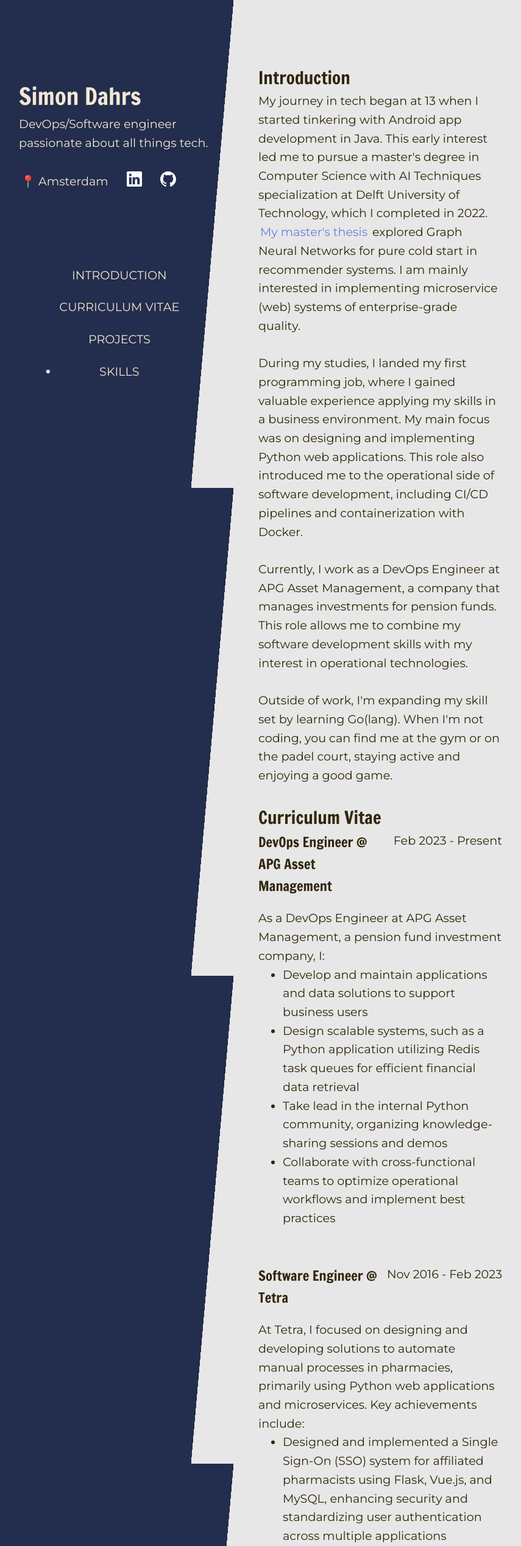
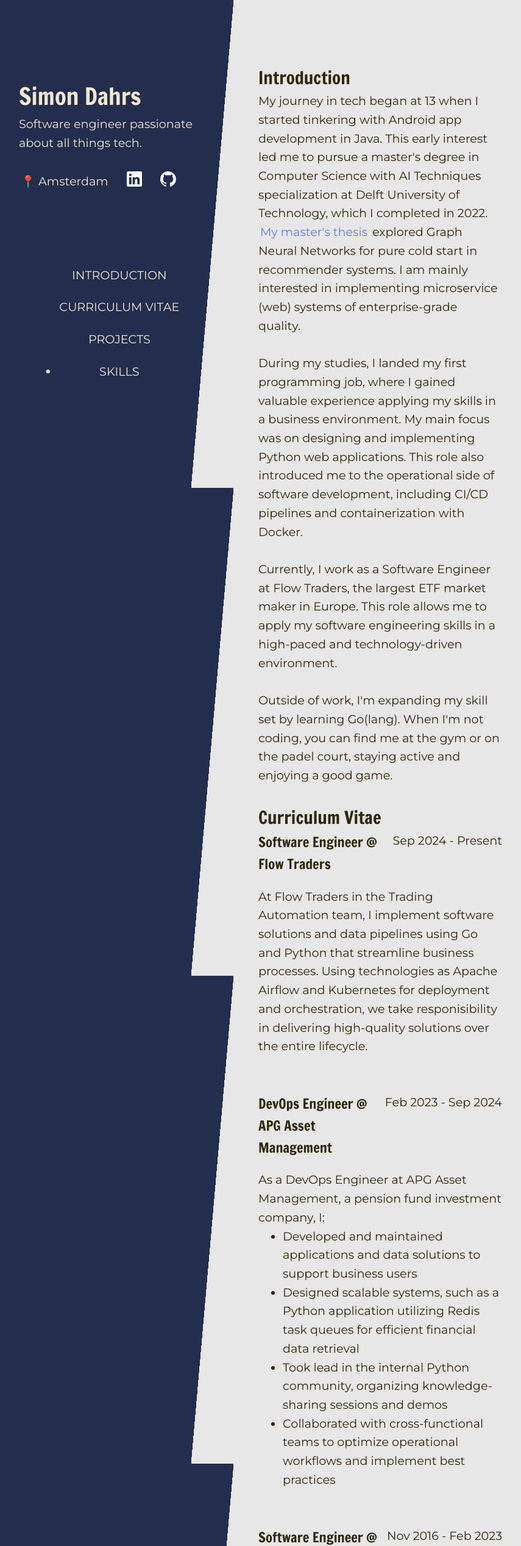
Before and after one commit to SimonDahrs/simondahrs.github.io, a Vue app in the folder frontend/personal-website/: page / in a window 1280 px wide. Shown: the top 2535 px of the page at 61% size, without its empty margins (224-1079 px from the left). Built offline with nearby package versions, Linux system fonts and the light colour scheme.

Commit message:
feat: update cv and into content

```diff
--- a/frontend/personal-website/src/components/AboutText.vue
+++ b/frontend/personal-website/src/components/AboutText.vue
@@ -24,12 +24,10 @@
       business environment. My main focus was on designing and implementing Python web applications. This role also
       introduced me to the operational side of software development, including CI/CD pipelines and containerization with
       Docker.<br><br>
-      Currently, I work as a DevOps Engineer at APG Asset Management, a company that manages investments for pension
-      funds. This role allows me to combine my software development skills with my interest in operational
-      technologies.<br><br>
+      Currently, I work as a Software Engineer at Flow Traders, the largest ETF market maker in Europe.
+      This role allows me to apply my software engineering skills in a high-paced and technology-driven environment.<br><br>
       Outside of work, I'm expanding my skill set by learning Go(lang). When I'm not coding, you can find me at the gym
-      or on
-      the padel court, staying active and enjoying a good game.
+      or on the padel court, staying active and enjoying a good game.
     </p>
   </div>
 </template>
--- a/frontend/personal-website/src/components/CurriculumVitae.vue
+++ b/frontend/personal-website/src/components/CurriculumVitae.vue
@@ -3,12 +3,21 @@
 import CVEntry from '@/components/CVEntry.vue';
 
 const entries = ref([
+
+    {
+      from: "Sep 2024",
+      to: "Present",
+      title: "Software Engineer @ Flow Traders",
+      text: "<p>At Flow Traders in the Trading Automation team, I implement software solutions and data pipelines using " +
+          "Go and Python that streamline business processes. Using technologies as Apache Airflow and Kubernetes for deployment and " +
+          "orchestration, we take responisibility in delivering high-quality solutions over the entire lifecycle."
+    },
     {
         from: "Feb 2023",
-        to: "Present",
+        to: "Sep 2024",
         where: "Apg",
         title: "DevOps Engineer @ APG Asset Management",
-        text: "<p>As a DevOps Engineer at APG Asset Management, a pension fund investment company, I:</p> <ul> <li>Develop and maintain applications and data solutions to support business users</li> <li>Design scalable systems, such as a Python application utilizing Redis task queues for efficient financial data retrieval</li> <li>Take lead in the internal Python community, organizing knowledge-sharing sessions and demos</li> <li>Collaborate with cross-functional teams to optimize operational workflows and implement best practices</li> </ul>"
+        text: "<p>As a DevOps Engineer at APG Asset Management, a pension fund investment company, I:</p> <ul> <li>Developed and maintained applications and data solutions to support business users</li> <li>Designed scalable systems, such as a Python application utilizing Redis task queues for efficient financial data retrieval</li> <li>Took lead in the internal Python community, organizing knowledge-sharing sessions and demos</li> <li>Collaborated with cross-functional teams to optimize operational workflows and implement best practices</li> </ul>"
     },
     {
         from: "Nov 2016",
@@ -21,7 +30,7 @@
 </script>
 <template>
     <div>
-        <div v-for="entry in entries">
+        <div :key="entry.to" v-for="entry in entries">
             <CVEntry :data="entry" />
             <br><br>
         </div>
--- a/frontend/personal-website/src/components/PersonalInfo.vue
+++ b/frontend/personal-website/src/components/PersonalInfo.vue
@@ -1,7 +1,7 @@
 <template>
   <div id="personal-info">
     <h1 id="name">Simon Dahrs</h1>
-    <h4>DevOps/Software engineer passionate about all things tech.</h4>
+    <h4>Software engineer passionate about all things tech.</h4>
     <br />
     <div class="personal-links">
       <span class="link"
--- a/frontend/personal-website/src/components/SkillsOverview.vue
+++ b/frontend/personal-website/src/components/SkillsOverview.vue
@@ -50,7 +50,7 @@
 }
 
 .skill:hover {
-    background: linear-gradient(135deg, rgb(182, 192, 237) 25%, rgb(var(--vt-c-accent-light)) 80%);
+  background: linear-gradient(135deg, rgb(182, 192, 237) 25%, rgb(var(--vt-c-accent-light)) 80%);
   color: #FFFFFF; /* Change text color to white for contrast */
   box-shadow: 2px 4px 12px rgba(0, 0, 0, 0.15); /* Slightly deeper shadow on hover */
   transform: translateY(-2px); /* Subtle lift effect */
```
